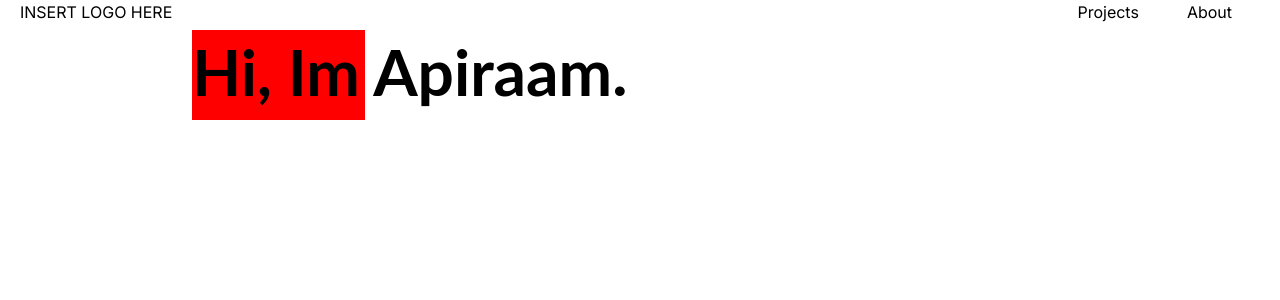
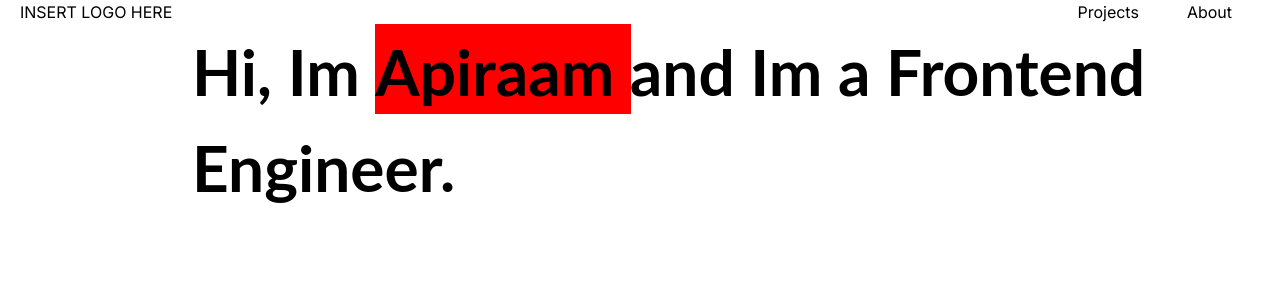
Before and after one commit to apiraam96/portfolio, a Next.js app: page / in a window 1280 px wide. Shown: the top 300 px of the page. Built offline with nearby package versions, Linux system fonts and the light colour scheme.

Commit message:
style: changed intro header and small animation change

```diff
--- a/app/globals.css
+++ b/app/globals.css
@@ -30,9 +30,9 @@ h1 {
   overflow: hidden
 }
 
-h1 .box {
+.box {
   position: absolute;
-  bottom: 0;
+  bottom: 1;
   display: inline-block;
   background: red;
   height: 1vw;
--- a/app/page.tsx
+++ b/app/page.tsx
@@ -11,7 +11,7 @@ import { useEffect, useRef } from "react";
 gsap.registerPlugin(TextPlugin);
 
 export default function Home() {
-  const words = [" Apiraam.", " a Scientist.", " a Developer."];
+  const words = [" Frontend Engineer.", " Backend Engineer.", " Full Stack Engineer."];
   const text = useRef<HTMLInputElement>(null);
 
   useGSAP(() => {
@@ -26,11 +26,11 @@ export default function Home() {
     boxTimeline
       .to(".box", {
         duration: 1,
-        width: "13.5vw",
+        width: "20vw",
         delay: 0.5,
         ease: "power4.inOut",
       })
-      .from(".hi", { duration: 1, y: "7vw", ease: "power3.out", onComplete: () => masterTimeline.play() })
+      .from(".hi", { duration: 1, y: "-7vw", ease: "power3.out", onComplete: () => masterTimeline.play() })
       .to(".box", { duration: 1, height: "7vw", ease: "elastic.out" });
 
     let masterTimeline = gsap.timeline({ repeat: -1, delay: 1 }).pause();
@@ -46,8 +46,10 @@ export default function Home() {
       <Navbar />
       <div>
         <h1>
+          <span>Hi, Im </span>
           <span className="box"></span>
-          <span className="hi">Hi, Im </span>
+          <span className="hi"> Apiraam </span>
+          <span> and Im a</span>
           <span className="text"></span>
           <span className="cursor">_</span>
         </h1>
```
